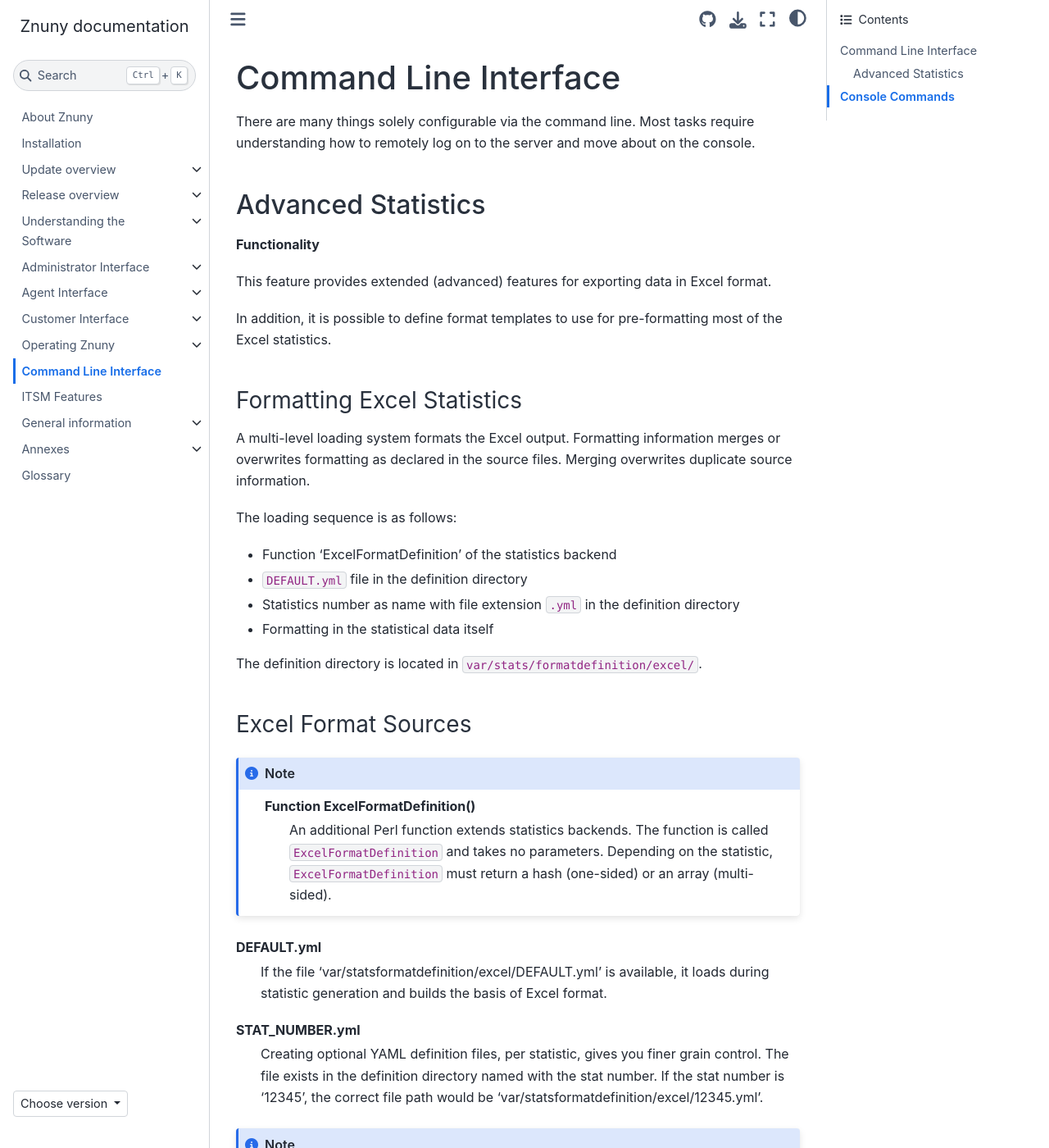
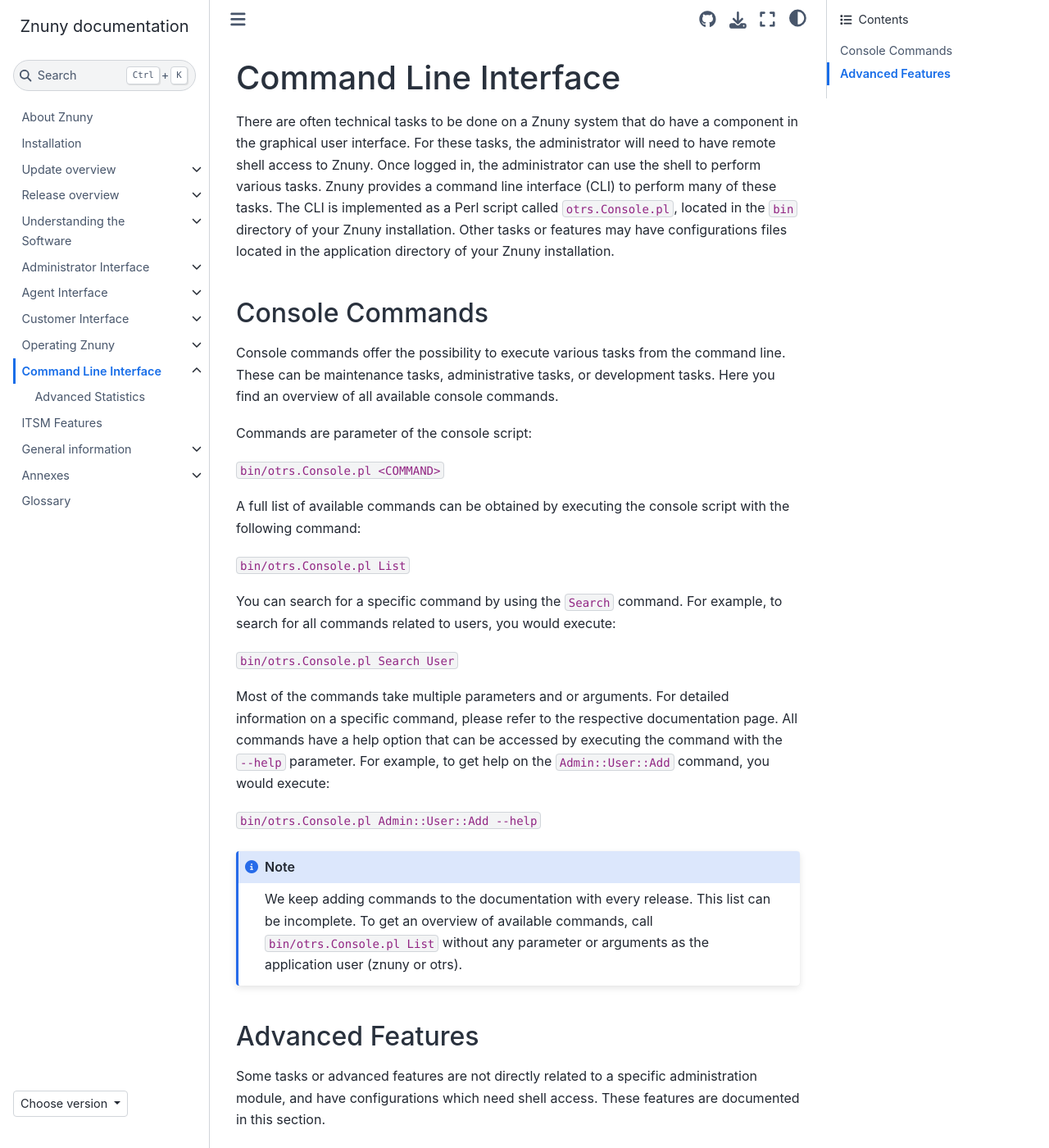
Before and after one commit to znuny/manual, a Sphinx documentation site: the page built from source/console/index.rst, in a window 1280 px wide and 1400 px high. Shown: the whole window at 82% size. Built offline with Sphinx 7.4.7 and the Sphinx Book theme 1.1.4, drawn with Linux system fonts in a browser that asks for light colours; some of the changed text lies outside the part shown.

Commit message:
Updated Command Line Chapter

```diff
--- a/source/admin/usermanagement/users/index.rst
+++ b/source/admin/usermanagement/users/index.rst
@@ -7,9 +7,6 @@
 .. image:: images/admin_users.png
     :alt: Admin Badge Users
 
-.. seealso::
-
-    The :ref:`Admin Console <PageNavigation console_admin>` for adding users over the command-line interface.
 
 Adding A New User
 *****************
--- a/source/console/index.rst
+++ b/source/console/index.rst
@@ -3,215 +3,37 @@
 Command Line Interface
 #######################
 
-There are many things solely configurable via the command line. Most tasks require understanding how to remotely log on to the server and move about on the console.
-
-Advanced Statistics
-*******************
-.. _AdvancedFeatures excel-stat-formatting:
-
-**Functionality**
-
-This feature provides extended (advanced) features for exporting data in Excel format.
-
-In addition, it is possible to define format templates to use for pre-formatting most of the Excel statistics.
-
-Formatting Excel Statistics
-===========================
-
-A multi-level loading system formats the Excel output. Formatting information merges or overwrites formatting as declared in the source files. Merging overwrites duplicate source information.
-
-The loading sequence is as follows:
-
-* Function 'ExcelFormatDefinition' of the statistics backend
-* ``DEFAULT.yml`` file in the definition directory
-* Statistics number as name with file extension ``.yml`` in the definition directory
-* Formatting in the statistical data itself
-
-The definition directory is located in ``var/stats/formatdefinition/excel/``.
-
-Excel Format Sources
-=====================
-
-.. note::
-
-   Function ExcelFormatDefinition()
-      An additional Perl function extends statistics backends. The function is called ``ExcelFormatDefinition`` and takes no parameters. Depending on the statistic, ``ExcelFormatDefinition`` must return a hash (one-sided) or an array (multi-sided).
-
-DEFAULT.yml
-   If the file 'var/statsformatdefinition/excel/DEFAULT.yml' is available, it loads during statistic generation and builds the basis of Excel format.
-
-STAT_NUMBER.yml
-   Creating optional YAML definition files, per statistic, gives you finer grain control. The file exists in the definition directory named with the stat number. If the stat number is '12345', the correct file path would be 'var/statsformatdefinition/excel/12345.yml'.
-
-.. note::
-
-   Static Configuration
-      A purely technical possibility. It comes into play when calling the function 'Array2Excel' of the Excel backend. Alternatively, pass a hash structure into the key 'Value. Formatting information is stored in individual keys. A section of the structure could then look as follows:
-
-.. code-block::
-
-    {
-        Value => 'Service',
-        Width => 12,
-        Heigth => 10,
-        Format => {
-            right => 1,
-            bottom => 1,
-            bg_color => 'silver
-            valign => 'vcenter',
-            align => 'center',
-        }
-    },
-
-.. note::
-
-   Custom formatting
-      Using the function ``ExcelFormatDefinition`` to include own formatting. Using the parameter ``MergeFormatDefinitions`` in your statistic. ``MergeFormatDefinitions`` includes changes from the statistics in the default formatting.
-
-.. code-block::
-
-   sub ExcelFormatDefinition {
-       my ( $Self, %Param ) = @_;
-
-       return {
-           MergeFormatDefinitions' => 1,
-           'J' => {
-               "Width" => "15",
-               'Format' => {
-                   "right" => 1,
-                   "bottom" => 1,
-                   "bg_color" => "silver",
-                   "valign" => "vcenter",
-                   align => 'center',
-               },
-           },
-           'D' => {
-               Width => '12'.
-           },
-           'H' => {
-               "Width" => "40
-           },
-           'K' => {
-               Width => '16'.
-           },
-       };
-   };
-
-**An example:**
-
-To test this functionality, rename the distribution example file.
-
-.. code-block:: shell
-
-    su - otrs
-    cd var/stats/formatdefinition/excel
-    cp 10001.example.yml.dist 10001.yml
-
-Then you can run the stat 10001 (default on a new system). The resulting image is seen below.
-
-.. image:: images/stat_format_example.png
-    :alt: Statistic example
-    :width: 960 px
-
-**Basics:**
-
-The basic formatting options are shown in the example file. There are special named worksheet options, and you can address any column, row or individual cell.
-
-.. code-block:: yaml
-
-    ---
-    Name: Worksheet 12345
-    FreezePanes:
-      - Column: 0
-        Row: 1
-    1:
-      Format:
-        align: center
-        bg_color: silver
-        bold: 1
-        border: 1
-        valign: vcenter
-    D:
-      Format:
-        align: center
-        bold: 1
-        color: red
-        valign: vcenter
-    H:
-      Format:
-        align: center
-        bold: 1
-        bg_color: ccffff
-        color: ED053B
-        valign: vcenter
-    B3:
-      Format:
-        bold: 1
-    LASTROW:
-      Format:
-        bold: 1
-        bottom: 1
-    LASTCOLUMN:
-      Format:
-        border: 1
-
-Each YML element should be a column, row, or cell. The formatting options are methods of the module the complete list is shown below. The values for each method are found in the documentation as well. Let's take `set_font_shadow <https://metacpan.org/pod/Excel::Writer::XLSX#set_underline()>`_ for example. To set this for the entire tenth column, the following would be added to the YML file.
-
-.. code-block:: YAML
-
-    10:
-      Format:
-        underline: 2
-
-**Keys for columns, rows and cells:**
-
-A, B, C, ..., AA, ..., GD, ...
-    Column labels are always letters.
-
-1, 2, 3, ..., 10, ...
-    Rows are always numbers.
-
-A1, B3, ..., CC33, ...
-    Cells are always in column row format.
-
-**Optional Named Keys:**
-
-Name
-    The name of the worksheet.
-FreezePanes
-    An option to allow you to set the panes to lock at a specific row and column.
-LASTROW
-    This option should only be used if a sum row is selected in the statistic.
-LASTCOLUMN
-    This option should only be used if a sum column is selected in the statistic.
-
-
-Further details
-================
-
-Read more about this feature and format requirements:
-
-* `YAML format <https://de.wikipedia.org/wiki/YAML>`_
-* `Format options <https://metacpan.org/pod/Excel::Writer::XLSX#CELL-FORMATTING>`_
+There are often technical tasks to be done on a Znuny system that do have a component in the graphical user interface. For these tasks, the administrator will need to have remote shell access to Znuny. Once logged in, the administrator can use the shell to perform various tasks. Znuny provides a command line interface (CLI) to perform many of these tasks. The CLI is implemented as a Perl script called ``otrs.Console.pl``, located in the ``bin`` directory of your Znuny installation. Other tasks or features may have configurations files located in the application directory of your Znuny installation.
 
 Console Commands
-################
+****************
 
-Here you find the list of new console commands, added over the releases.
+Console commands offer the possibility to execute various tasks from the command line. These can be maintenance tasks, administrative tasks, or development tasks. Here you find an overview of all available console commands.
 
-Console commands help automate processes using scripts to manage Znuny, without using a GUI.
-
-Commands are parameter of the console:
+Commands are parameter of the console script:
 
 ``bin/otrs.Console.pl <COMMAND>``
 
-Most of the commands take multiple parameters.
+A full list of available commands can be obtained by executing the console script with the following command:
 
-.. note::   We keep adding commands to the documentation with every release. This list can be incomplete. To get an overview of available commands, call ``bin/otrs.Console.pl`` without any parameter as the application user (znuny or otrs).
+``bin/otrs.Console.pl List``
+
+You can search for a specific command by using the ``Search`` command. For example, to search for all commands related to users, you would execute:
+
+``bin/otrs.Console.pl Search User``
+
+Most of the commands take multiple parameters and or arguments. For detailed information on a specific command, please refer to the respective documentation page. All commands have a help option that can be accessed by executing the command with the ``--help`` parameter. For example, to get help on the ``Admin::User::Add`` command, you would execute:
+
+``bin/otrs.Console.pl Admin::User::Add --help``
+
+.. note::   We keep adding commands to the documentation with every release. This list can be incomplete. To get an overview of available commands, call ``bin/otrs.Console.pl List`` without any parameter or arguments as the application user (znuny or otrs).
+
+
+Advanced Features
+*****************
+Some tasks or advanced features are not directly related to a specific administration module, and have configurations which need shell access. These features are documented in this section.
 
 .. toctree::
    :maxdepth: 2
 
-   admin
-   development
-   maintenance
+   advanced_stats
```
Also changed, not shown: source/console/admin.rst (deleted, +0 -47 lines), source/console/advanced_stats.rst (added, +189 -0 lines), source/console/development.rst (deleted, +0 -15 lines), source/console/maintenance.rst (deleted, +0 -11 lines).
